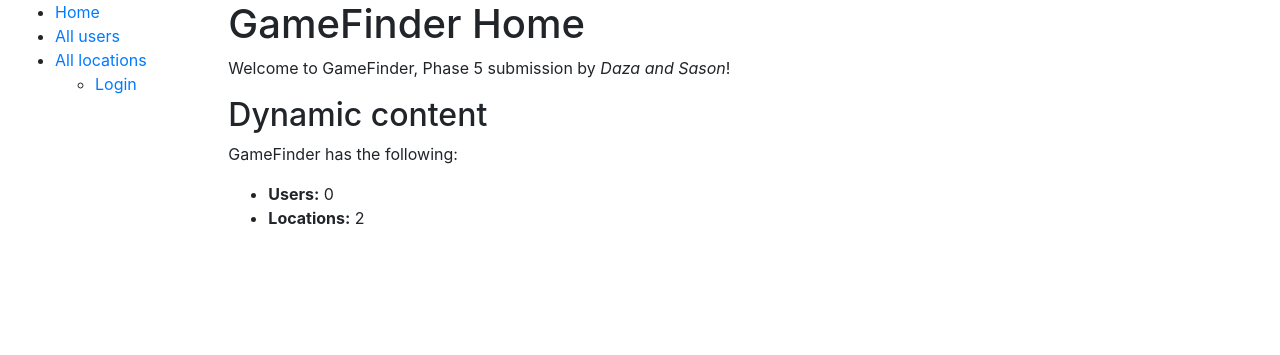
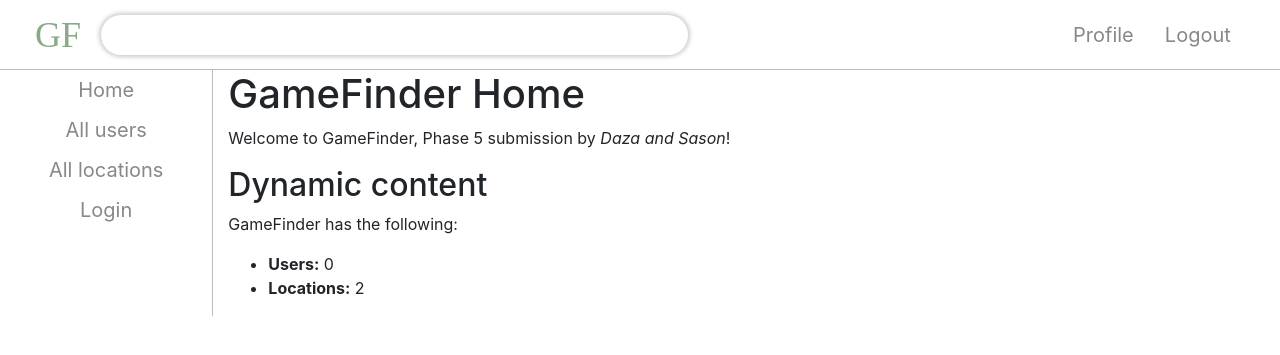
Before and after one commit to pmlsason/cs-165-project, a Django app: page /GameFinder/ in a window 1280 px wide. Shown: the top 355 px of the page. Run offline with Django 3.2, Linux system fonts and the light colour scheme; data comes from the database, SQL or seed files in the repository; some libraries are stand-ins or nearby versions.

Commit message:
edited generic view

```diff
--- a/GameFinder/Templates/GameFinder/user_list.html
+++ b/GameFinder/Templates/GameFinder/user_list.html
@@ -6,7 +6,7 @@
   <ul>
     {% for user in User_list %}
       <li>
-        <a href="{{ user.get_absolute_url }}">{{ Profile.LastName }}, ({{Profile.FirstName}})</a>
+        <a href="{{ user.get_absolute_url }}">{{ Profile.LastName }}, ({{ Profile.FirstName }})</a>
       </li>
     {% endfor %}
   </ul>
--- a/GameFinder/Templates/base_generic.html
+++ b/GameFinder/Templates/base_generic.html
@@ -1,38 +1,68 @@
 <!DOCTYPE html>
 <html lang="en">
   <head>
-  {% block title %}<title>GameFinder</title>{% endblock %}
+    {% block title %}
+      <title>
+        GameFinder
+      </title>
+    {% endblock %}
     <meta charset="utf-8">
     <meta name="viewport" content="width=device-width, initial-scale=1">
     <link rel="stylesheet" href="https://stackpath.bootstrapcdn.com/bootstrap/4.1.3/css/bootstrap.min.css" integrity="sha384-MCw98/SFnGE8fJT3GXwEOngsV7Zt27NXFoaoApmYm81iuXoPkFOJwJ8ERdknLPMO" crossorigin="anonymous">
-  <!-- Add additional CSS in static file -->
     {% load static %}
-  <link rel="stylesheet" href="{% static 'css/styles.css' %}">
+    <link rel="stylesheet" href="{% static 'GameFinder/style.css' %}">
   </head>
   <body>
     <div class="container-fluid">
-    <div class="row">
-      <div class="col-sm-2">
+      <div class="row topbar">
+        <div class="col-sm-6 topbarleft">
+          <div class="logo">
+            GF
+          </div>
+          <div class="searchbar">
+            <input class="searchbox" size="50">
+          </div>
+        </div>
+        <div class="col-sm-6 topbarright">
+          <div class="topbarbtn">
+            Logout
+          </div>
+          <div class="topbarbtn">
+            Profile
+          </div>
+        </div>
+      </div>
+      <div class="row maincontainer">
+        <div class="col-sm-2 sidebar">
           {% block sidebar %}
-        <ul class="sidebar-nav">
-          <li><a href="{% url 'index' %}">Home</a></li>
-          <li><a href="{% url 'Users' %}">All users</a></li>
-          <li><a href="{% url 'Locations' %}">All locations</a></li>
-          <ul class="sidebar-nav">
-
-
+            <div class="sidebar-item">
+              <a href="{% url 'index' %}">Home</a>
+            </div>
+            <div class="sidebar-item">
+              <a href="{% url 'Users' %}">All users</a>
+            </div>
+            <div class="sidebar-item">
+              <a href="{% url 'Locations' %}">All locations</a>
+            </div>
             {% if user.is_authenticated %}
-           <li>User: {{ user.get_username }}</li>
-           <li><a href="{% url 'logout'%}?next={{request.path}}">Logout</a></li>
+            <div class="sidebar-item">
+              User: {{ user.get_username }}
+            </div>
+            <div class="sidebar-item">
+              <a href="{% url 'logout'%}?next={{request.path}}">Logout</a>
+            </div>
             {% else %}
-           <li><a href="{% url 'login'%}?next={{request.path}}">Login</a></li>
+            <div class="sidebar-item">
+              <a href="{% url 'login'%}?next={{request.path}}">Login</a>
+            </div>
             {% endif %}
-
-        </ul>
+          {% endblock %}
+        </div>
+        <div class="col-sm-10 centercontent">
+          {% block content %}
 
           {% endblock %}
         </div>
-      <div class="col-sm-10 ">{% block content %}{% endblock %}</div>
       </div>
     </div>
   </body>
--- a/GameFinder/models.py
+++ b/GameFinder/models.py
@@ -55,7 +55,7 @@ class TeamSports(models.Model):
     team_id = models.ForeignKey(Team, team_id)
     sports = models.CharField(max_length=16)
 """
-class Location (models.Model):
+class Location(models.Model):
     location_id = models.AutoField(primary_key=True)
     owner = models.ForeignKey('Owner',on_delete=models.CASCADE)
     name = models.CharField(max_length =32)
@@ -69,7 +69,7 @@ class Location (models.Model):
 
 
 
-class Location_Sports (models.Model):
+class Location_Sports(models.Model):
     location = models.ForeignKey('Location',on_delete=models.CASCADE)
     sports = models.CharField(max_length=16)
     def __str__(self):
--- /dev/null
+++ b/GameFinder/static/GameFinder/style.css
@@ -0,0 +1,105 @@
+/* test */
+
+.pagecontainer {
+	background-color: #eeeeee;
+}
+
+.topbar {
+	display: flex;
+	flex-direction: row;
+	height: 70px;
+	border-bottom: 1px solid #bbbbbb;
+	padding-left: 20px;
+	padding-right: 20px;
+}
+
+.topbarleft {
+	display: flex;
+	flex-direction: row;
+	align-items: center;
+}
+
+.topbarright {
+	display: flex;
+	flex-direction: row-reverse;
+	align-items: center;
+}
+
+.topbarbtn {
+	display: flex;
+	width: 16%;
+	height: 100%;
+	font-size: 20px;
+	color: #888888;
+	align-items: center;
+	justify-content: center;
+}
+
+.logo {
+	display: flex;
+	width: 16%;
+	height: 100%;
+	font-size: 36px;
+	color: #88aa88;
+	font-family: "Century Gothic";
+	align-items: center;
+	justify-content: center;
+	cursor: pointer;
+}
+
+.topbarbtn:hover {
+	background-color: #eeeeee;
+	cursor: pointer;
+}
+
+.searchbar {
+	padding-left: 20px;
+	padding-right: 20px;
+}
+
+.searchbox {
+	border-radius: 25px;
+	border: none;
+	box-shadow: 0px 0px 4px 2px #cccccc;
+	background: none;
+	padding: 8px 16px 8px 16px;
+}
+
+.maincontainer {
+	display: flex;
+	flex-direction: row;
+}
+
+.sidebar {
+	display: flex;
+	flex-direction: column;
+	padding: 0px;
+	border-right: 1px solid #bbbbbb;
+}
+
+.sidebar-item {
+	width: 100%;
+	display: flex;
+	font-size: 20px;
+	height: 40px;
+	color: #888888;
+	align-items: center;
+	justify-content: center;
+}
+
+a {
+	color: #888888;
+}
+
+a:hover {
+	color: #888888;
+}
+
+.sidebar-item:hover {
+	background-color: #eeeeee;
+	cursor: pointer;
+}
+
+.centercontent {
+
+}
--- a/GameFinder/views.py
+++ b/GameFinder/views.py
@@ -12,11 +12,11 @@ def index(request):
 
 from django.views import generic
 
-class UserListView (generic.ListView):
+class UserListView(generic.ListView):
     model = Profile
 #    context_object_name ='user_list'
 
-class LocListView (generic.ListView):
+class LocListView(generic.ListView):
     model = Location
 #    context_object_name ='location_list'
 
@@ -24,4 +24,4 @@ class User_detail(generic.DetailView):
     model = Profile
 
 class Location_detail(generic.DetailView):
-    model= Location
+    model = Location
--- a/cs165project/settings.py
+++ b/cs165project/settings.py
@@ -106,7 +106,7 @@ AUTH_PASSWORD_VALIDATORS = [
 
 LANGUAGE_CODE = 'en-us'
 
-TIME_ZONE = 'UTC'
+TIME_ZONE = 'Asia/Manila'
 
 USE_I18N = True
 
```
Also changed, not shown: GameFinder/templates/base_generic_old.html (added, +39 -0 lines). Lines whose indentation alone changed are shown as unchanged.
